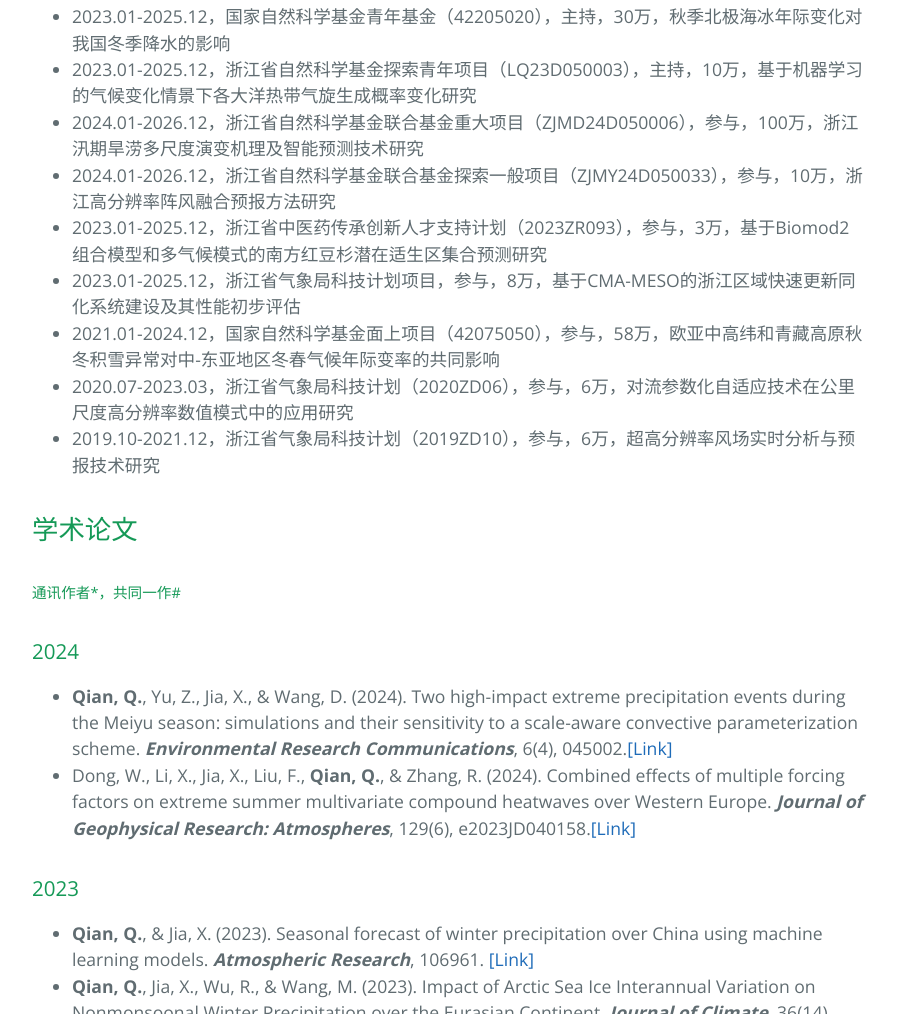
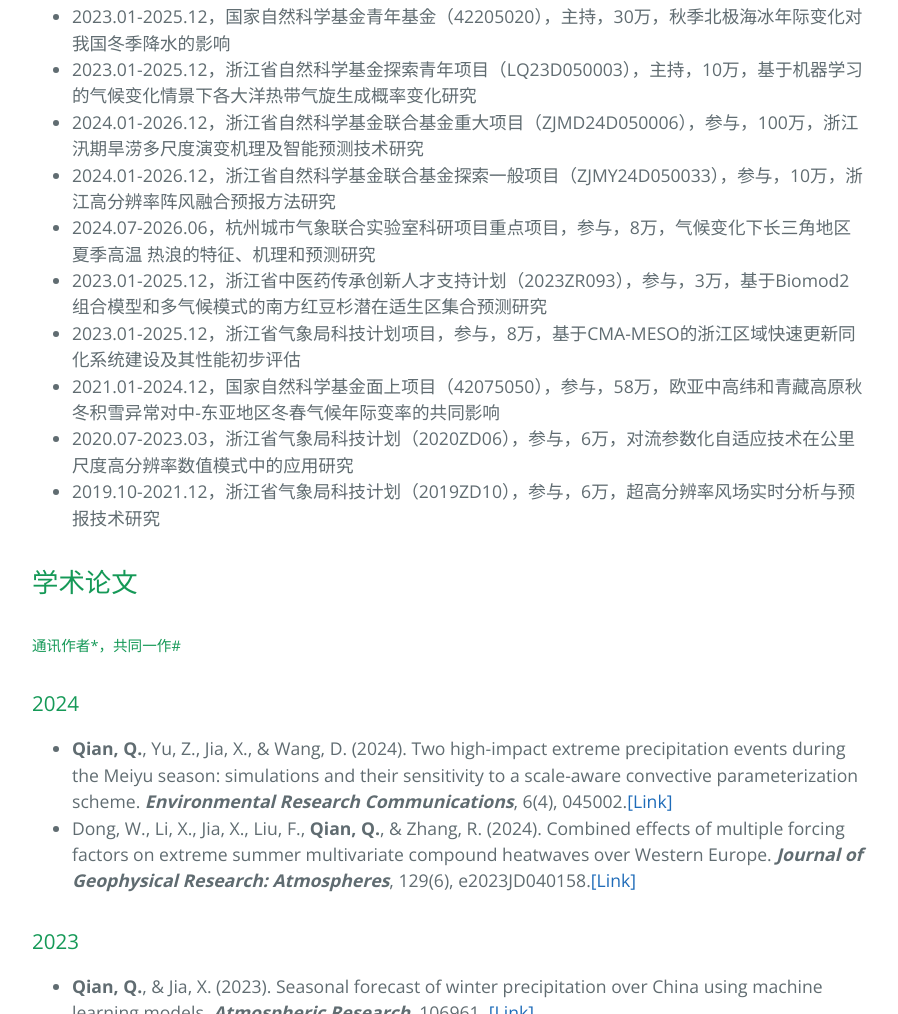
Before and after one commit to QQFRaphael/QQFRaphael.github.io, a website: page index.html in a window 1280 px wide. Shown: the part 841-1855 px from the top of the page, without its empty margins (192-1090 px from the left). Drawn offline with nearby package versions, Linux system fonts and the light colour scheme.

Commit message:
Update index.html

```diff
--- a/index.html
+++ b/index.html
@@ -46,6 +46,7 @@
       <li>2023.01-2025.12，浙江省自然科学基金探索青年项目（LQ23D050003），主持，10万，基于机器学习的气候变化情景下各大洋热带气旋生成概率变化研究</li>
       <li>2024.01-2026.12，浙江省自然科学基金联合基金重大项目（ZJMD24D050006），参与，100万，浙江汛期旱涝多尺度演变机理及智能预测技术研究</li>
       <li>2024.01-2026.12，浙江省自然科学基金联合基金探索一般项目（ZJMY24D050033），参与，10万，浙江高分辨率阵风融合预报方法研究</li>
+      <li>2024.07-2026.06，杭州城市气象联合实验室科研项目重点项目，参与，8万，气候变化下长三角地区夏季高温 热浪的特征、机理和预测研究</li>
       <li>2023.01-2025.12，浙江省中医药传承创新人才支持计划（2023ZR093），参与，3万，基于Biomod2组合模型和多气候模式的南方红豆杉潜在适生区集合预测研究</li>
       <li>2023.01-2025.12，浙江省气象局科技计划项目，参与，8万，基于CMA-MESO的浙江区域快速更新同化系统建设及其性能初步评估</li>
       <li>2021.01-2024.12，国家自然科学基金面上项目（42075050），参与，58万，欧亚中高纬和青藏高原秋冬积雪异常对中-东亚地区冬春气候年际变率的共同影响</li>
```
